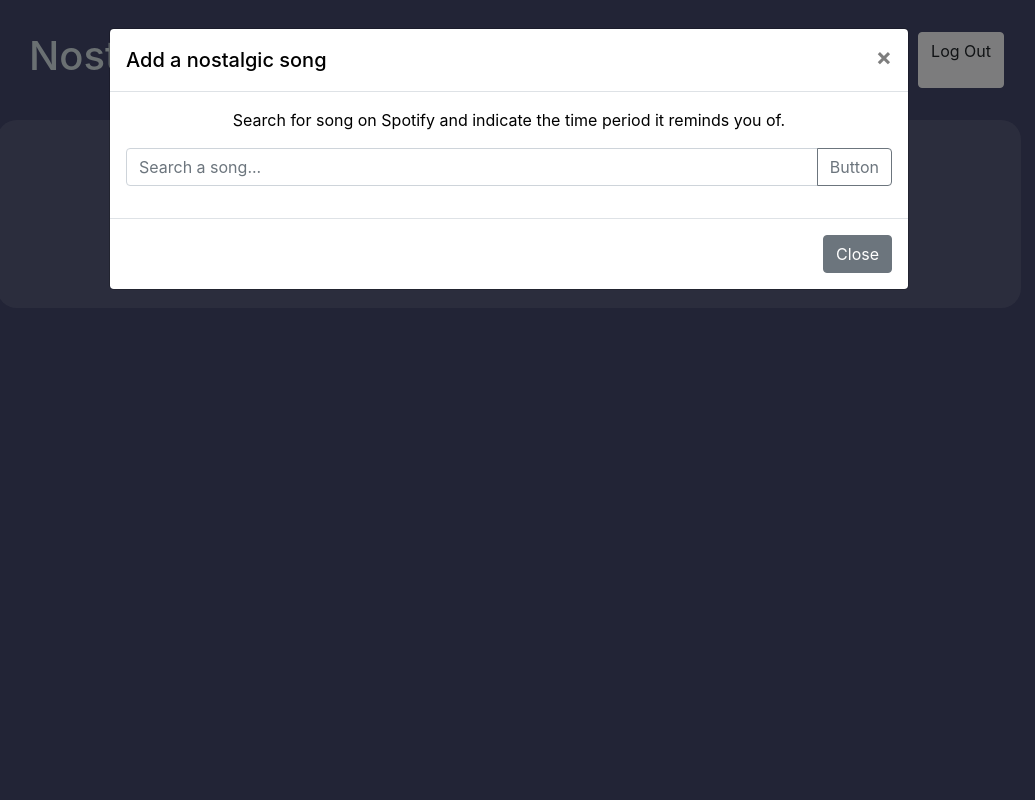
After one commit to opheeelia/nostalgia, a Flask app: template templates/browse.html in a window 1280 px wide, after a click on "Add a new song that reminds you of a time period in your lif". The commit adds this page. Shown: the whole page, without its empty margins (131-1166 px from the left). Run offline with Flask 2, Linux system fonts and the light colour scheme; the template is opened without the code that fills it, so the values that code supplies are empty; parts of the project's set-up code (start-up, migrations or seed data) failed here and were passed over; some libraries are stand-ins or nearby versions.

Commit message:
reorganized html and foundation for saving

```diff
--- a/app.py
+++ b/app.py
@@ -1,12 +1,7 @@
 from flask import Flask, redirect, request, render_template, url_for
-# import spotipy
-# from spotipy.oauth2 import SpotifyOAuth
 from dotenv import load_dotenv
-import requests
 import os
-from db import Database
 from datetime import datetime
-# from config import Config
 from flask_sqlalchemy import SQLAlchemy
 from flask_dance.contrib.spotify import make_spotify_blueprint, spotify
 from flask_dance.consumer import oauth_authorized
@@ -15,8 +10,9 @@ from flask_login import UserMixin, current_user, login_user, logout_user, LoginM
 from flask_dance.consumer.storage.sqla import OAuthConsumerMixin, SQLAlchemyStorage
 from flask_dance.consumer import oauth_authorized
 from sqlalchemy.orm.exc import NoResultFound, UnmappedInstanceError
-# from db import sqldb
 from sqlalchemy import func
+from flask_script import Manager
+from flask_migrate import Migrate, MigrateCommand
 
 app = Flask(__name__)
 app.secret_key = os.environ.get('SECRET_KEY')
@@ -24,6 +20,10 @@ app.config['SQLALCHEMY_TRACK_MODIFICATIONS'] = False
 app.config['SQLALCHEMY_DATABASE_URI'] = 'sqlite:///sqldb.db'
 sqldb = SQLAlchemy(app)
 login_manager = LoginManager(app)
+migrate = Migrate(app, sqldb)
+manager = Manager(app)
+
+manager.add_command('db', MigrateCommand)
 
 load_dotenv()
 
@@ -61,6 +61,7 @@ class Song(sqldb.Model):
     name = sqldb.Column(sqldb.String)
     artist = sqldb.Column(sqldb.String)
     desc = sqldb.Column(sqldb.String(150))
+    saved = sqldb.Column(sqldb.Boolean)
     user_id = sqldb.Column(sqldb.Integer, sqldb.ForeignKey('user.id'))
 
 
@@ -90,6 +91,22 @@ def logout():
     logout_user()
     return redirect('/travel')
 
+
+@app.route('/search')
+def search():
+    query = request.args.get('query')
+    return spotify.get(f'/v1/search?q={query}&type=track&market=US').json()
+
+
+@app.route('/save')
+def save():
+    return {"status": 200}
+    spotify_id = request.args.get('id')
+    mark = sqldb.session.query(Song).with_parent(current_user).filter_by(spotify_id=spotify_id).one()
+    mark.saved = True
+    sqldb.session.commit()
+    return 1
+    # Song.update().where().values()
 
 @oauth_authorized.connect_via(blueprint)
 def logged_in(this_blueprint, token):
@@ -143,7 +160,7 @@ def travel():
         name = played['track']['name']
         song_id = played['track']['uri'].split(':')[2]
         artist = played['track']['artists'][0]['name'] if len(played['track']['artists']) <= 1 else \
-        played['track']['artists'][0]['name'] + " and others"
+            played['track']['artists'][0]['name'] + " and others"
         desc = ""
         # parse datetime ex. 2020-08-20T21:43:25.567Z
         year, month, *_ = date.split('-')
@@ -151,7 +168,7 @@ def travel():
         # declare period
         period = SEASONS[int(month)] + ' ' + year
         sqlsong = Song(name=name, artist=artist, desc=desc, song_user=current_user, date=date, spotify_id=song_id,
-                       period=period)
+                       period=period, saved=False)
         sqldb.session.add(sqlsong)
         sqldb.session.commit()
 
@@ -165,12 +182,22 @@ def travel():
         target_period = None
 
     # get songs in period
-    display_songs = sqldb.session.query(Song.name, Song.artist, func.count(Song.spotify_id)).with_parent(current_user) \
+    display_songs = sqldb.session.query(Song.name, Song.artist, func.count(Song.spotify_id), Song.spotify_id).with_parent(current_user) \
         .filter_by(period=target_period).group_by(Song.spotify_id).having(func.count(Song.spotify_id) > 1)\
         .order_by(func.count(Song.spotify_id).desc()).all()
 
-    return render_template('logged_in.html', songs=display_songs, current_year=current_year, carMax=3)
+    return render_template('travel.html', songs=display_songs, current_year=current_year, carMax=3)
 
+
+@app.route('/browse', methods=['GET', 'POST'])
+def browse():
+    if not spotify.authorized:
+        return render_template('logged_out.html')
+
+    periods = sqldb.session.query(Song.period, func.count(Song.period)).with_parent(current_user).filter_by(saved=True)\
+        .group_by(Song.period).all()
+
+    return render_template('browse.html', periods=periods)
 
 if __name__ == "__main__":
     sqldb.create_all()
--- a/requirements.txt
+++ b/requirements.txt
@@ -4,3 +4,5 @@ flask-sqlalchemy
 flask-dance[sqla]
 sentry-sdk[flask]
 flask-login
+flask-script
+flask-migrate
--- a/static/css/index.css
+++ b/static/css/index.css
@@ -15,10 +15,20 @@ header{
     background-color: var(--main-color);
     color: var(--main-text-color);
     text-align: center;
-    padding: 2.5rem;
+    padding: 2rem 10rem;
+}
+
+a{
+    color: var(--main-text-color);
+}
+
+a:hover{
+    color: var(--main-text-color);
+    cursor: pointer;
 }
 
 .App-body{
+    display: inline-block;
     background-color: rgba(255, 255, 255, 0.1);
     width: 80%;
     margin: auto;
@@ -28,7 +38,7 @@ header{
 }
 
 .results{
-    background-color: rgba(255, 255, 255, 0.2);
+    /*background-color: rgba(255, 255, 255, 0.2);*/
     /*display: inline-block;*/
     display: flex;
     flex-wrap: wrap;
@@ -58,12 +68,31 @@ header{
     border-radius: 20px;
 }
 
-#account-toggle{
-    position: absolute;
-    right: 1rem;
+/*#account-toggle{*/
+/*    position: absolute;*/
+/*    right: 1rem;*/
+/*}*/
+
+.navbar-item{
+    margin: 1rem;
 }
 
 #manual-add{
-    position: absolute;
-    left: 15rem;
+    color: black;
+    border: black solid 2px;
+    border-radius: 1rem;
+    padding: 1rem;
+    width: 50%;
+    margin: auto;
 }
+
+.flat-button{
+    background-color: transparent;
+    border: none;
+}
+
+.flat-button:focus{
+    outline: none;
+    background-color: transparent;
+    border: none;
+}
--- a/static/js/script.js
+++ b/static/js/script.js
@@ -15,3 +15,38 @@ function setDefaultSelected(obj, val) {
 
 setDefaultSelected(document.getElementById('season'), season);
 setDefaultSelected(document.getElementById('year'), year);
+
+function onSearch(){
+    const query = document.getElementById('song-search').value;
+    const parent = document.getElementById('search-results');
+    fetch(`/search?query=${query}`).then(res => res.json()).then(data => {
+        console.log(data);
+        const list = data['tracks']['items'];
+        list.forEach((suggestion)=> {
+            const textDiv = document.createElement('p');
+            textDiv.innerText = suggestion['name'] + ' by ' + suggestion['artists'][0]['name'];
+            parent.appendChild(textDiv);
+        });
+    });
+}
+
+function onSave(id) {
+    fetch(`/save?id=${id}`).then(res=>res.json()).then(data => {
+        //update it to be filled
+        console.log(id);
+        if (document.getElementById(`save-button-empty-${id}`).style.display !== "none"){
+            document.getElementById(`save-button-empty-${id}`).style.display = "none";
+        }else{
+            document.getElementById(`save-button-empty-${id}`).style.display = "inline";
+        }
+        if (document.getElementById(`save-button-filled-${id}`).style.display !== "none"){
+            console.log("something else");
+            document.getElementById(`save-button-filled-${id}`).style.display = "none";
+        }else{
+            console.log("right");
+            document.getElementById(`save-button-filled-${id}`).style.display = "inline";
+        }
+
+
+    });
+}
--- /dev/null
+++ b/templates/browse.html
@@ -0,0 +1,67 @@
+{% extends "logged_in.html" %}
+
+{% block content %}
+<div id="manual-add">
+    <a type="button" data-toggle="modal" data-target="#addSongModal">
+        <svg width="2em" height="2em" viewBox="0 0 16 16" class="bi bi-plus" fill="currentColor"
+             xmlns="http://www.w3.org/2000/svg">
+            <path fill-rule="evenodd"
+                  d="M8 3.5a.5.5 0 0 1 .5.5v4a.5.5 0 0 1-.5.5H4a.5.5 0 0 1 0-1h3.5V4a.5.5 0 0 1 .5-.5z"/>
+            <path fill-rule="evenodd" d="M7.5 8a.5.5 0 0 1 .5-.5h4a.5.5 0 0 1 0 1H8.5V12a.5.5 0 0 1-1 0V8z"/>
+        </svg>
+        Add a new song that reminds you of a time period in your life
+    </a>
+    <div class="modal fade" id="addSongModal" tabindex="-1" aria-labelledby="exampleModalLabel"
+         aria-hidden="true">
+        <div class="modal-dialog modal-lg">
+            <div class="modal-content">
+                <div class="modal-header">
+                    <h5 class="modal-title" id="addSongModalLabel">Add a nostalgic song</h5>
+                    <button type="button" class="close" data-dismiss="modal" aria-label="Close">
+                        <span aria-hidden="true">&times;</span>
+                    </button>
+                </div>
+                <div class="modal-body">
+                    <p>Search for song on Spotify and indicate the time period it reminds you of.</p>
+                    <div class="input-group mb-3">
+                        <input type="text" class="form-control" placeholder="Search a song..."
+                               aria-label="Search a song..." aria-describedby="button-addon2" id="song-search">
+                        <div class="input-group-append">
+                            <button class="btn btn-outline-secondary" type="button" id="button-addon2"
+                                    onclick="onSearch()">Button
+                            </button>
+                        </div>
+                    </div>
+                    <div id="search-results"></div>
+                </div>
+                <div class="modal-footer">
+                    <button type="button" class="btn btn-secondary" data-dismiss="modal">Close</button>
+                </div>
+            </div>
+        </div>
+    </div>
+</div>
+<div id="accordion">
+    {% for period in periods %}
+    <div class="card">
+        <div class="card-header" id="headingOne">
+            <a data-toggle="collapse" data-target="#collapseOne" aria-expanded="true"
+                    aria-controls="collapseOne">
+                Collapsible Group Item #1
+            </a>
+        </div>
+
+        <div id="collapseOne" class="collapse show" aria-labelledby="headingOne" data-parent="#accordion">
+            <div class="card-body">
+                Anim pariatur cliche reprehenderit, enim eiusmod high life accusamus terry richardson ad squid. 3 wolf
+                moon officia aute, non cupidatat skateboard dolor brunch. Food truck quinoa nesciunt laborum eiusmod.
+                Brunch 3 wolf moon tempor, sunt aliqua put a bird on it squid single-origin coffee nulla assumenda
+                shoreditch et. Nihil anim keffiyeh helvetica, craft beer labore wes anderson cred nesciunt sapiente ea
+                proident. Ad vegan excepteur butcher vice lomo. Leggings occaecat craft beer farm-to-table, raw denim
+                aesthetic synth nesciunt you probably haven't heard of them accusamus labore sustainable VHS.
+            </div>
+        </div>
+    </div>
+    {% endfor %}
+</div>
+{% endblock %}
--- a/templates/index.html
+++ b/templates/index.html
@@ -8,9 +8,11 @@
     <title>Nostalgia</title>
 </head>
 <body>
-<header class="row justify-content-center">
-    <h1>Nostalgia</h1>
-    {% block account %}
+<header class="row">
+    <div class="col-md-auto">
+        <h1>Nostalgia</h1>
+    </div>
+    {% block nav %}
     {% endblock %}
 </header>
 <div class="App-body">
--- a/templates/logged_in.html
+++ b/templates/logged_in.html
@@ -1,110 +1,17 @@
 {% extends "index.html" %}
-{% block account %}
-<a class="btn btn-light" id="account-toggle" href="{{url_for('logout')}}">Log Out</a>
+{% block nav %}
+<div class="row justify-content-between col">
+    <div class="row align-items-center">
+        <a class="navbar-item" href="/travel">Travel</a>
+        <a class="navbar-item" href="/browse">Browse</a>
+    </div>
+    <a class="btn btn-light" id="account-toggle" href="{{url_for('logout')}}">Log Out</a>
+</div>
+
 {% endblock %}
 {% block body %}
-<div class="user-input row justify-content-center">
-    <div id="manual-add">
-        <a type="button" data-toggle="modal" data-target="#addSongModal">
-            <svg width="2em" height="2em" viewBox="0 0 16 16" class="bi bi-plus-square" fill="currentColor"
-                 xmlns="http://www.w3.org/2000/svg">
-                <path fill-rule="evenodd"
-                      d="M8 3.5a.5.5 0 0 1 .5.5v4a.5.5 0 0 1-.5.5H4a.5.5 0 0 1 0-1h3.5V4a.5.5 0 0 1 .5-.5z"/>
-                <path fill-rule="evenodd" d="M7.5 8a.5.5 0 0 1 .5-.5h4a.5.5 0 0 1 0 1H8.5V12a.5.5 0 0 1-1 0V8z"/>
-                <path fill-rule="evenodd"
-                      d="M14 1H2a1 1 0 0 0-1 1v12a1 1 0 0 0 1 1h12a1 1 0 0 0 1-1V2a1 1 0 0 0-1-1zM2 0a2 2 0 0 0-2 2v12a2 2 0 0 0 2 2h12a2 2 0 0 0 2-2V2a2 2 0 0 0-2-2H2z"/>
-            </svg>
-        </a>
-        <div class="modal fade" id="addSongModal" tabindex="-1" aria-labelledby="exampleModalLabel"
-             aria-hidden="true">
-            <div class="modal-dialog">
-                <div class="modal-content">
-                    <div class="modal-header">
-                        <h5 class="modal-title" id="addSongModalLabel">Add a nostalgic song</h5>
-                        <button type="button" class="close" data-dismiss="modal" aria-label="Close">
-                            <span aria-hidden="true">&times;</span>
-                        </button>
-                    </div>
-                    <div class="modal-body">
-                        Search for song on Spotify and a time period it reminds you of.
-                    </div>
-                    <div class="modal-footer">
-                        <button type="button" class="btn btn-secondary" data-dismiss="modal">Close</button>
-                        <button type="button" class="btn btn-light">Save changes</button>
-                    </div>
-                </div>
-            </div>
-        </div>
-    </div>
-    <div id="date-picker">
-        <form action={{url_for('travel')}} method="get">
-            <div class="form-row align-items-center">
-                <div class="col-auto my-1">
-                    <select class="custom-select mr-sm-2" name="season" id="season">
-                        <option selected disabled>Season...</option>
-                        <option value="Spring">Spring</option>
-                        <option value="Summer">Summer</option>
-                        <option value="Fall">Fall</option>
-                        <option value="Winter">Winter</option>
-                    </select>
-                </div>
-                <div class="col-auto my-1">
-                    <select class="custom-select mr-sm-2" name="year" id="year">
-                        <option selected disabled>Year...</option>
-                        {% for yr in range(current_year, 1989, -1) %}
-                        <option value={{yr}}>{{yr}}</option>
-                        {% endfor %}
-                    </select>
-                </div>
-                <div class="col-auto my-1">
-                    <button type="submit" class="btn btn-light">Travel in time</button>
-                </div>
-            </div>
-        </form>
-    </div>
-</div>
-<div class="results">
-    {% if songs|length == 0 %}
-    <p>No songs to display. Select a time period above!</p>
-    {% else %}
-    <div id="carouselExampleIndicators" class="carousel slide" data-ride="carousel">
-        <ol class="carousel-indicators">
-            {% for item in songs %}
-            {% if loop.first %}
-            <li data-target="#carouselExampleIndicators" data-slide-to="0" class="active"></li>
-            {% elif loop.index0 % carMax == 0 %}
-            <li data-target="#carouselExampleIndicators" data-slide-to="{{loop.index0}}"></li>
-            {% endif %}
-            {% endfor %}
-        </ol>
-        <div class="carousel-inner">
-            {% for item in songs %}
-            {% if loop.first %}
-            <div class="carousel-item active">
-            {% elif loop.index0 % carMax == 0 %}
-            <div class="carousel-item">
-            {% endif %}
-                <div class="song-tile">
-                    <p class="song-label"> {{item[0]}}</p>
-                    <p> by {{item[1]}}</p>
-                    <p> Played {{item[2]}} times</p>
-                </div>
-            {% if loop.index0 % carMax == (carMax - 1) or loop.last %}
-            </div>
-            {% endif %}
-            {% endfor %}
-        </div>
-        <a class="carousel-control-prev" href="#carouselExampleIndicators" role="button" data-slide="prev">
-            <span class="carousel-control-prev-icon" aria-hidden="true"></span>
-            <span class="sr-only">Previous</span>
-        </a>
-        <a class="carousel-control-next" href="#carouselExampleIndicators" role="button" data-slide="next">
-            <span class="carousel-control-next-icon" aria-hidden="true"></span>
-            <span class="sr-only">Next</span>
-        </a>
-    </div>
-    {% endif %}
-</div>
+{% block content %}
+{% endblock %}
 {% endblock %}
 
 {% block scripts %}
--- a/templates/logged_out.html
+++ b/templates/logged_out.html
@@ -1,5 +1,5 @@
 {% extends "index.html" %}
-{% block account %}
+{% block nav %}
     <a class="btn btn-light" id="account-toggle" href="{{url_for('login')}}">Log In</a>
 {% endblock %}
 {% block body %}
```
Also changed, not shown: templates/travel.html (added, +82 -0 lines).
